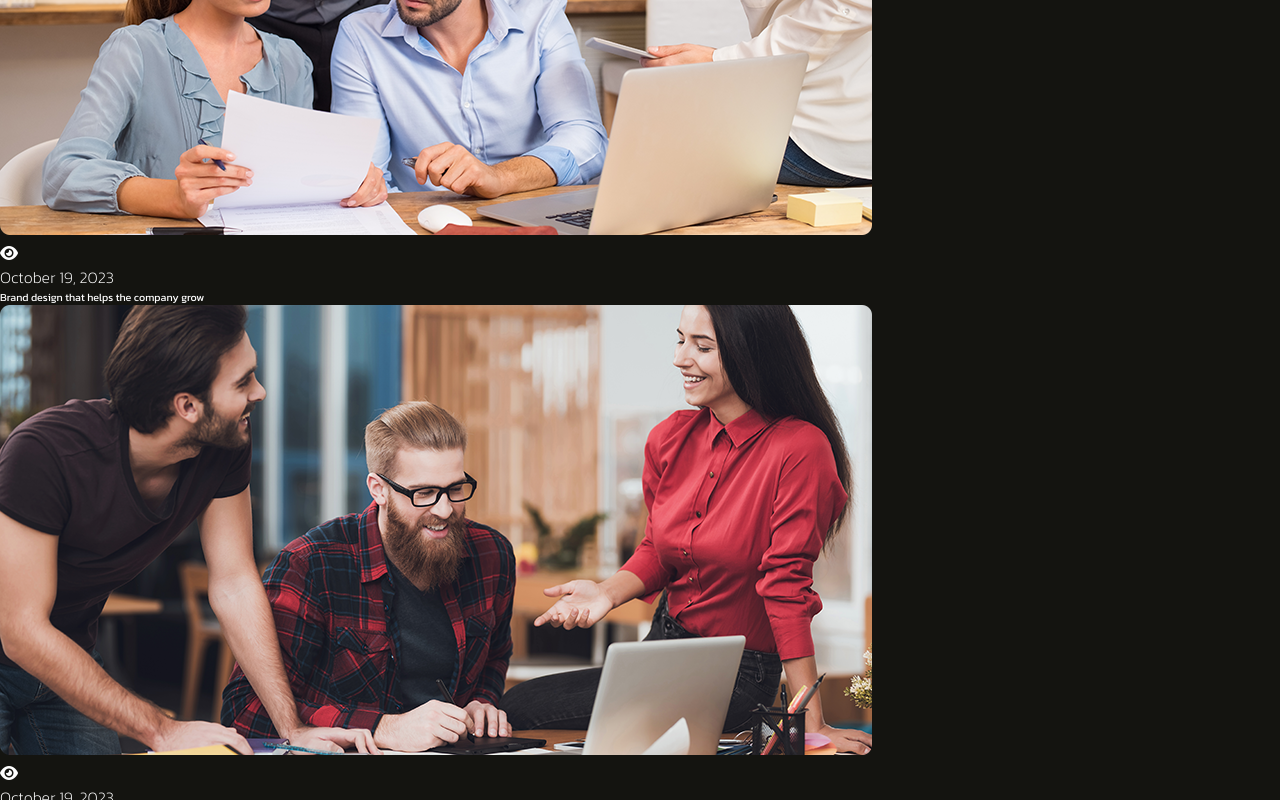
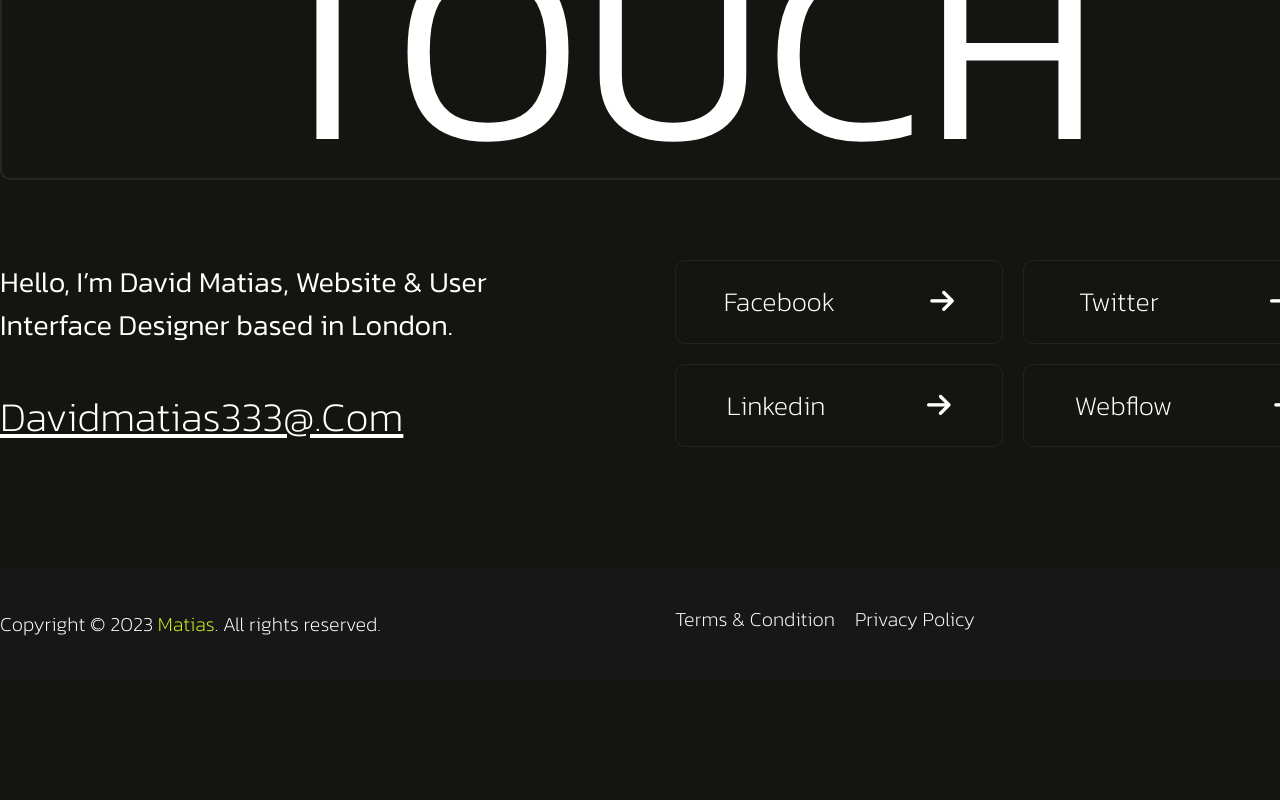
Before and after one commit to mehedihasan06655/personal-protfolio-project, a plain HTML site: page index.html in a window 1280 px wide. Shown: the part 10833-11633 px from the top of the page. After the commit the page ends 11514 px from the top, so only its background shows below. Drawn offline with Linux system fonts and the light colour scheme.

Commit message:
finally done

```diff
--- a/index.html
+++ b/index.html
@@ -429,7 +429,7 @@
 
     <!-- todo -->
 
-    <section class="happy-customer-part fixed-padding-top fixed-padding-bottm fixed-width">
+    <!-- <section class="happy-customer-part fixed-padding-top fixed-padding-bottm fixed-width">
         <div class="feedback-title">
             <p>Testimonial
             </p>
@@ -454,9 +454,10 @@
                 <img src="images/testi-arrow.png" alt="">
             </div>
         </div>
-    </section>
+    </section> -->
 
-    <section class="post-part">
+    <section class="section-bg">
+        <div class="post-part fixed-padding-top fixed-padding-bottom fixed-width">
             <div class="post-left">
                 <p class="post-absolute">My Blogs</p>
                 <h4 class="post-title">Recent Posts</h4>
@@ -504,7 +505,48 @@
                     </div>
                 </div>
             </div>
+        </div>
     </section>
+
+    <footer class="fixed-width">
+        <div class="footer-title">
+            GET IN TOUCH
+        </div>
+        <div class="footer-social-part">
+            <div class="footer-left">
+                <p>Hello, I’m David Matias, Website & User Interface Designer based in London.</p>
+                <a href="#">Davidmatias333@.Com</a>
+            </div>
+            <div class="footer-right">
+                <div>
+                    <p>Facebook</p>
+                    <i class="fa fa-arrow-right"></i>
+                </div>
+                <div>
+                    <p>Twitter</p>
+                    <i class="fa fa-arrow-right"></i>
+                </div><div>
+                    <p>Linkedin</p>
+                    <i class="fa fa-arrow-right"></i>
+                </div><div>
+                    <p>Webflow</p>
+                    <i class="fa fa-arrow-right"></i>
+                </div>
+            </div>
+        </div>
+    </footer>
+    <div class="footer-bottom">
+        <div class="fixed-width">
+            <p>Copyright © 2023 <span>Matias</span>. All rights reserved.</p>
+        <div>
+            <ul>
+                <li><a href="#">Terms & Condition</a></li>
+                <li><a href="#">Privacy Policy</a></li>
+            </ul>
+            <a href="#"><i class="fa fa-arrow-right"></i></a>
+        </div>
+        </div>
+    </div>
 
 
 
--- a/style.css
+++ b/style.css
@@ -882,3 +882,179 @@ button.gallery-btn {
 .happy-customer-content div:first-child img:first-child {
     width: 140px;
 }
+
+.section-bg{
+    background: #191917;
+    margin-top: 150px;
+}
+.post-part {
+    display: grid;
+    grid-template-columns: 1fr 3fr;
+    gap: 30px;
+}
+
+p.post-absolute {
+    position: relative;
+    padding-left: 110px;
+    font-size: 20px;
+    color: var(--lemon-bg);
+}
+
+p.post-absolute:before {
+    position: absolute;
+    left: 0;
+    top: 50%;
+    width: 100px;
+    height: 2px;
+    background: var(--lemon-bg);
+    content: "";
+}
+
+h4.post-title {
+    font-size: 50px;
+}
+
+.post-part .gallery-btn-grid {
+    margin-top: -117px;
+}
+
+.post-right .row {
+    display: grid;
+    grid-template-columns: 2fr 2fr 1fr;
+    border-bottom: 1px solid #262525;
+    padding: 34px 0;
+}
+
+.post-right .row h6 {
+    font-size: 36px;
+    color: #ffffff;
+    margin-top: 18px;
+}
+
+.post-right .row div img {
+    width: 100%;
+}
+
+.post-right .row div p {
+    border: 1px solid;
+    display: inline;
+    padding: 10px;
+    border-radius: 37px;
+}
+
+.post-right .row div:last-child {
+    display: flex;
+    height: 100%;
+    width: 100%;
+    justify-content: center;
+    align-items: center;
+}
+
+.post-right .row div:last-child i {
+    border: 1px solid #ffffff;
+    padding: 24px;
+    border-radius: 50%;
+    cursor: pointer;
+}
+
+.post-right .row:hover {
+    border-bottom: 1px solid var(--lemon-bg);
+}
+
+.post-right .row:hover h6 {
+    color: var(--lemon-bg);
+}
+
+.post-right .row:hover div:last-child i {
+    color: var(--lemon-bg);
+    border: 1px solid var(--lemon-bg);
+}
+.post-right .row div img {
+    opacity: 0;
+}
+
+.post-right .row:hover img {
+    opacity: 1;
+}
+.footer-title {font-size: 271px;line-height: 244px;font-weight: 300;text-align: center;border: 2px solid #262525;padding: 12px 0;border-radius: 10px;margin: 136px 0 80px;}
+
+.footer-social-part {
+    display: grid;
+    grid-template-columns: repeat(2, 1fr);
+}
+
+.footer-left P {font-size: 29px;font-weight: 300;margin-bottom: 40px;width: 503px;}
+
+.footer-left > a {
+    font-size: 41px;
+    text-decoration: none;
+    color: #ffffff;
+    text-decoration: underline;
+}
+
+.footer-right {
+    display: grid;
+    grid-template-columns: repeat(2, 1fr);
+    gap: 20px;
+}
+
+.footer-right div {
+    border: 1px solid #242323;
+    border-radius: 10px;
+    font-size: 27px;
+    display: flex;
+    justify-content: space-around;
+    align-items: center;
+}
+
+
+.footer-right div:hover {
+    background: var(--lemon-bg);
+    color: #000000;
+    cursor: pointer;
+}
+.footer-bottom {
+    background: #171717;
+    padding: 37px 0;
+    margin-top: 120px;
+}
+
+.footer-bottom .fixed-width {
+    display: grid;
+    grid-template-columns: 1fr 1fr;
+    justify-content: center;
+    align-items: center;
+}
+
+.footer-bottom .fixed-width div {
+    display: flex;
+    justify-content: space-between;
+}
+
+.footer-bottom .fixed-width div ul {
+    display: flex;
+    gap: 20px;
+}
+
+.footer-bottom .fixed-width div ul li a {
+    color: #ffffff;
+    font-size: 20px;
+}
+
+.footer-bottom .fixed-width div a i {
+    font-size: 20px;
+    color: #000000;
+    transform: rotate(-90deg);
+    background: var(--lemon-bg);
+    padding: 10px 13px;
+    cursor: pointer;
+    border-radius: 5px;
+}
+
+.footer-bottom .fixed-width > p {
+    font-size: 20px;
+}
+
+.footer-bottom .fixed-width > p span {
+    color: var(--lemon-bg);
+}
```
Lines whose indentation alone changed are shown as unchanged.
